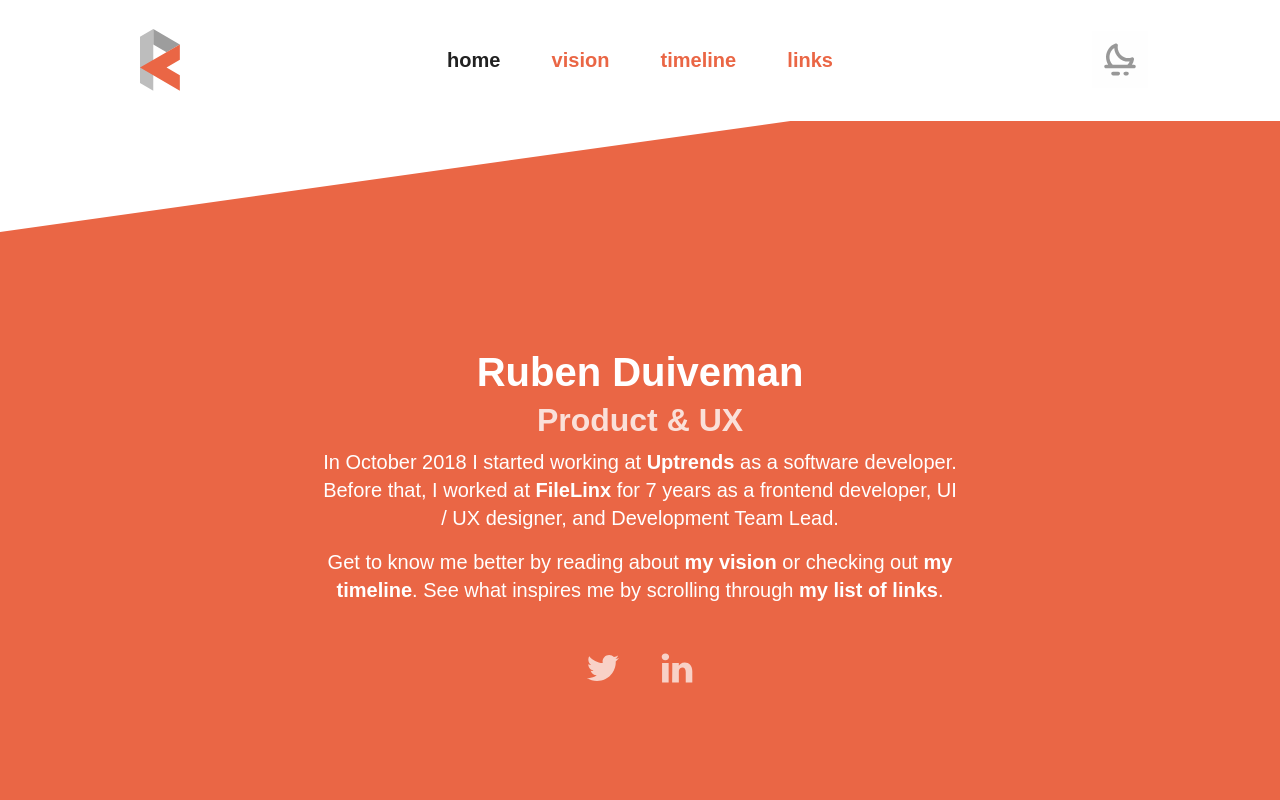
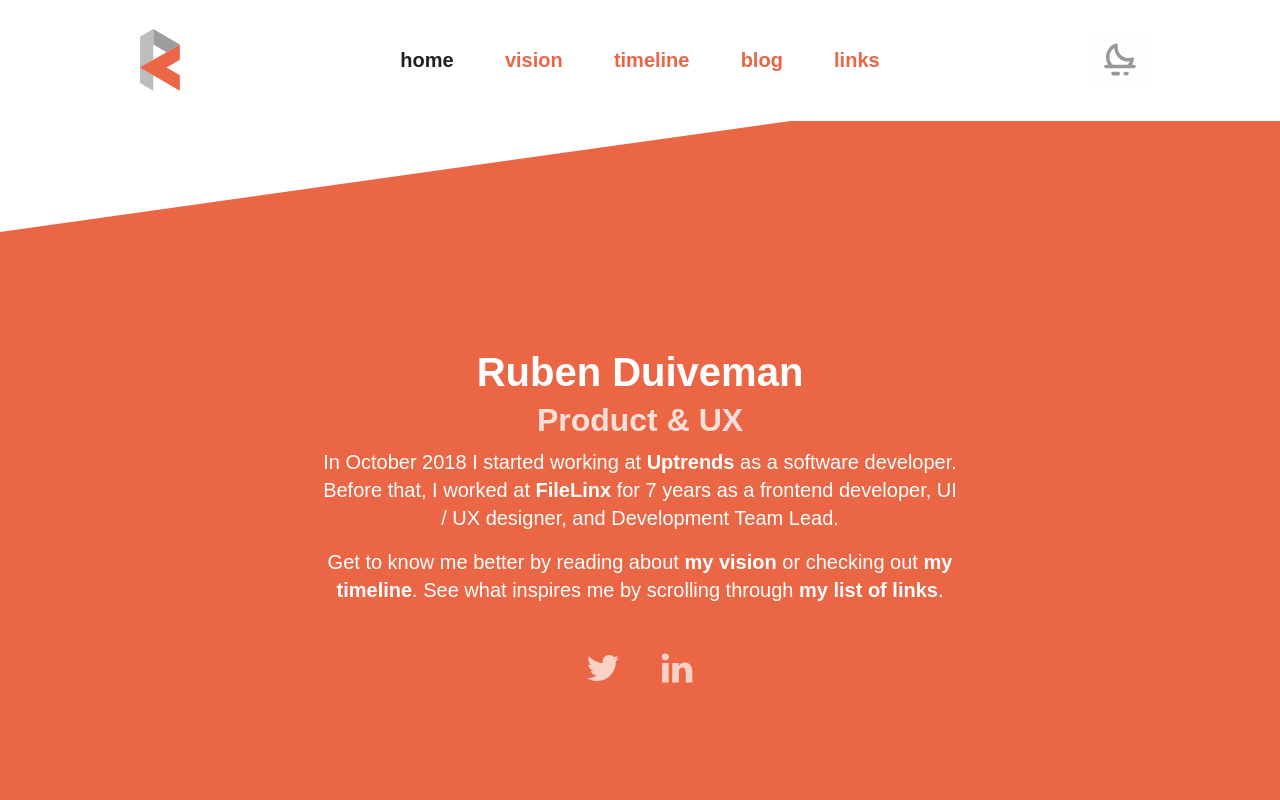
Before and after one commit to rubenduiveman/rd2019, a Vue app in the folder website/: page / in a window 1280 px wide. Shown: the top 800 px of the page. Built offline with nearby package versions, Linux system fonts and the light colour scheme.

Commit message:
Expose blog on site.

```diff
--- a/website/src/components/MainMenu.vue
+++ b/website/src/components/MainMenu.vue
@@ -8,7 +8,7 @@
         <router-link :to="{ name: 'vision' }" class="link">vision</router-link>
         <router-link :to="{ name: 'timeline' }" class="link">timeline</router-link>
         <!-- <router-link :to="{ name: 'case-studies' }" class="link">case studies</router-link> -->
-        <!-- <router-link :to="{ name: 'blog' }" class="link">blog</router-link> -->
+        <router-link :to="{ name: 'blog' }" class="link">blog</router-link>
         <router-link :to="{ name: 'links' }" class="link">links</router-link>
       </div>
       <div class="theme-switcher" @click="switchTheme"></div>
--- a/website/src/router.ts
+++ b/website/src/router.ts
@@ -30,25 +30,25 @@ export default new Router({
         //     name: "case-studies",
         //     component: () => import(/* webpackChunkName: "case-studies" */ "./views/CaseStudies.vue")
         // },
-        // {
-        //     path: "/blog",
-        //     name: "blog",
-        //     component: () => import(/* webpackChunkName: "blog" */ "./views/Blog.vue")
-        // },
-        // {
-        //     path: "/post",
-        //     redirect: "/blog"
-        // },
-        // {
-        //     path: "/posts",
-        //     redirect: "/blog"
-        // },
-        // {
-        //     path: "/post/:id/:title",
-        //     alias: "/post/:id",
-        //     name: "post",
-        //     component: () => import(/* webpackChunkName: "post" */ "./views/Post.vue")
-        // },
+        {
+            path: "/blog",
+            name: "blog",
+            component: () => import(/* webpackChunkName: "blog" */ "./views/Blog.vue")
+        },
+        {
+            path: "/post",
+            redirect: "/blog"
+        },
+        {
+            path: "/posts",
+            redirect: "/blog"
+        },
+        {
+            path: "/post/:id/:title",
+            alias: "/post/:id",
+            name: "post",
+            component: () => import(/* webpackChunkName: "post" */ "./views/Post.vue")
+        },
         {
             path: "/links",
             name: "links",
```
